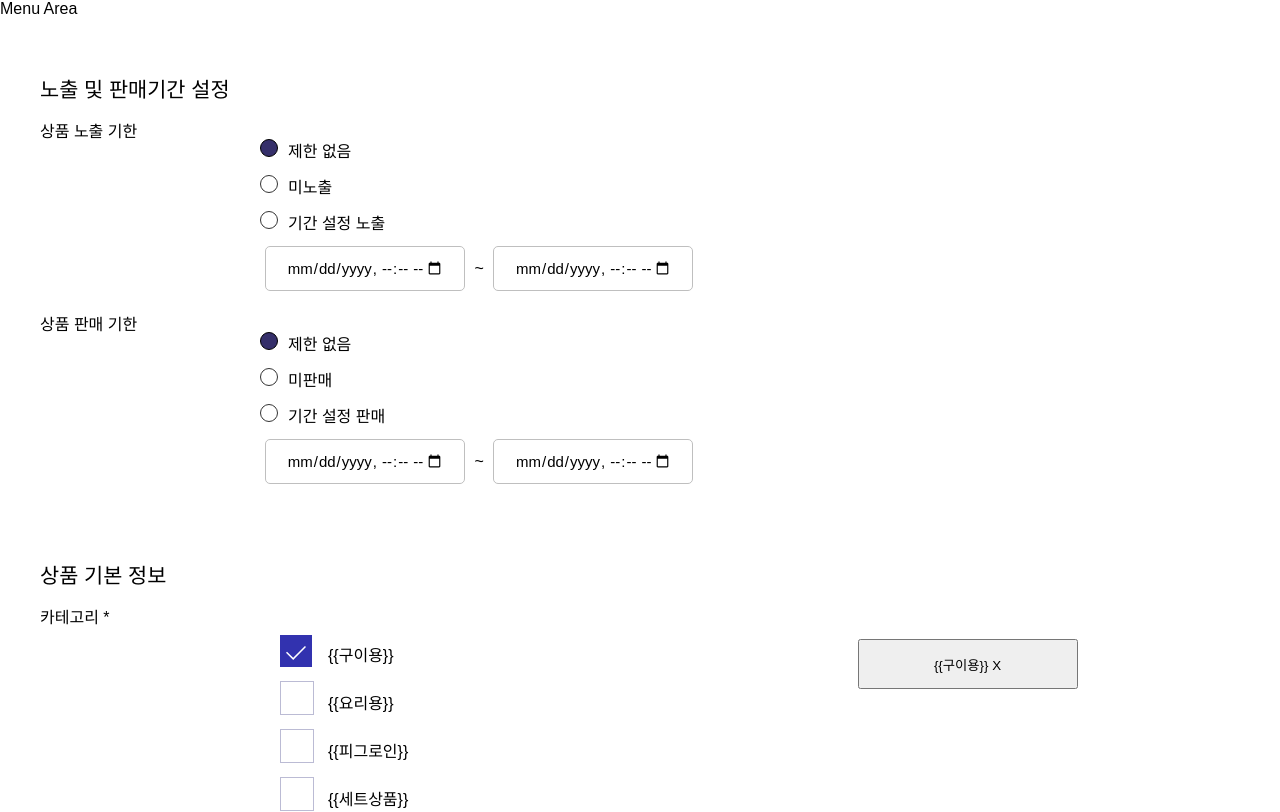
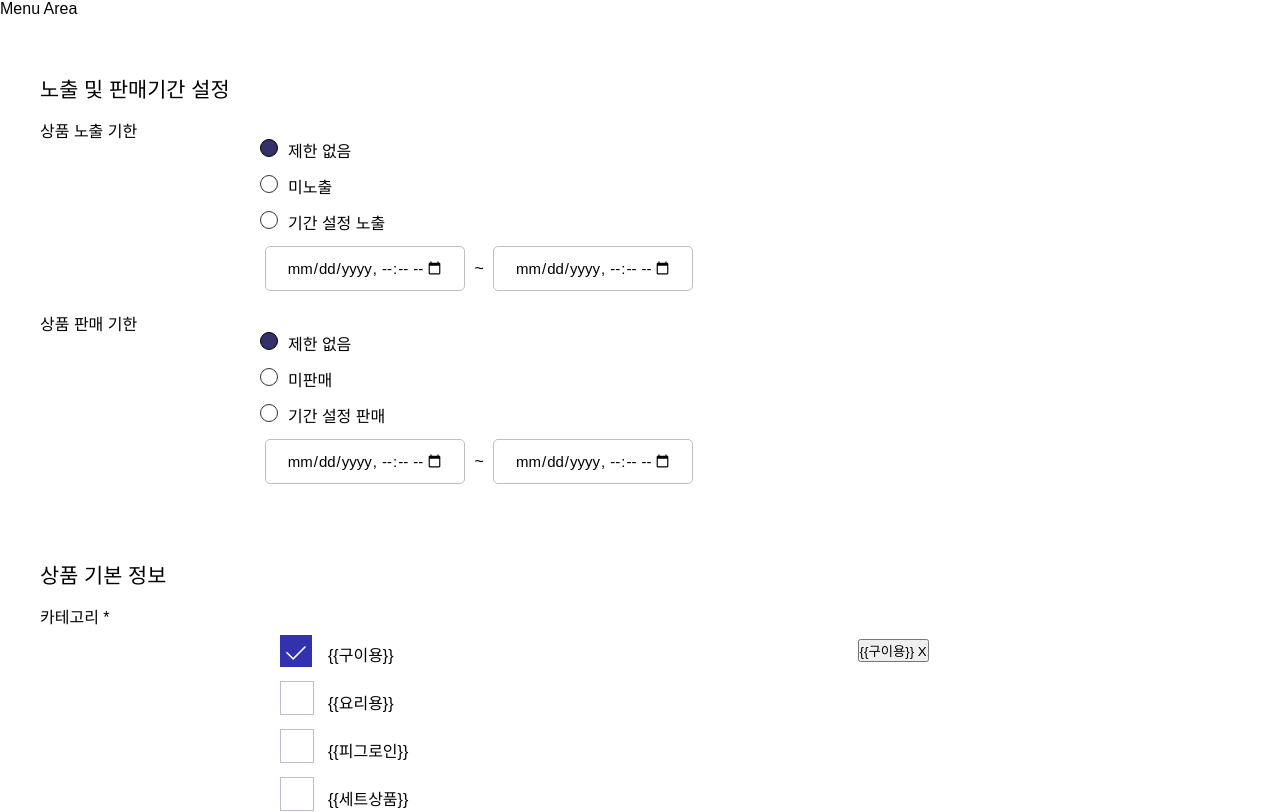
Before and after one commit to wantedPreOnboarding/19_02nd_slr_admin, a React (Create React App) app: page / in a window 1280 px wide. Shown: the top 812 px of the page. Built offline with nearby package versions, Linux system fonts and the light colour scheme.

Commit message:
Add - 필터에 적용할 버튼 디자인 추가

```diff
--- a/src/Components/BasicInfo/Button/Button.js
+++ b/src/Components/BasicInfo/Button/Button.js
@@ -2,9 +2,14 @@ import React from 'react';
 import { classNames } from 'utils';
 import styles from './Button.module.css';
 
-export default function Button({ type, children, onClick }) {
+const typeClassGenerator = num => `type${num}`;
+
+export default function Button({ className, type, children, onClick }) {
   return (
-    <button className={classNames(styles.button, styles.type1)} onClick={onClick}>
+    <button
+      className={classNames(className, styles.button, styles[typeClassGenerator(type)])}
+      onClick={onClick}
+    >
       {children}
     </button>
   );
--- a/src/Components/BasicInfo/Button/Button.module.css
+++ b/src/Components/BasicInfo/Button/Button.module.css
@@ -3,12 +3,18 @@
 .button {
   border-radius: sirBorderRadiusM;
   border: solid 1px sirDPurple;
-  cursor: pointer;
+  font-size: m;
 }
 
 .type1 {
   max-width: 220px;
   width: 100%;
   height: 50px;
-  font-size: m;
 }
+
+.type2 {
+  height: 40px;
+  background-color: #e9f7d4;
+  border: none;
+  padding: 10px;
+}
```
